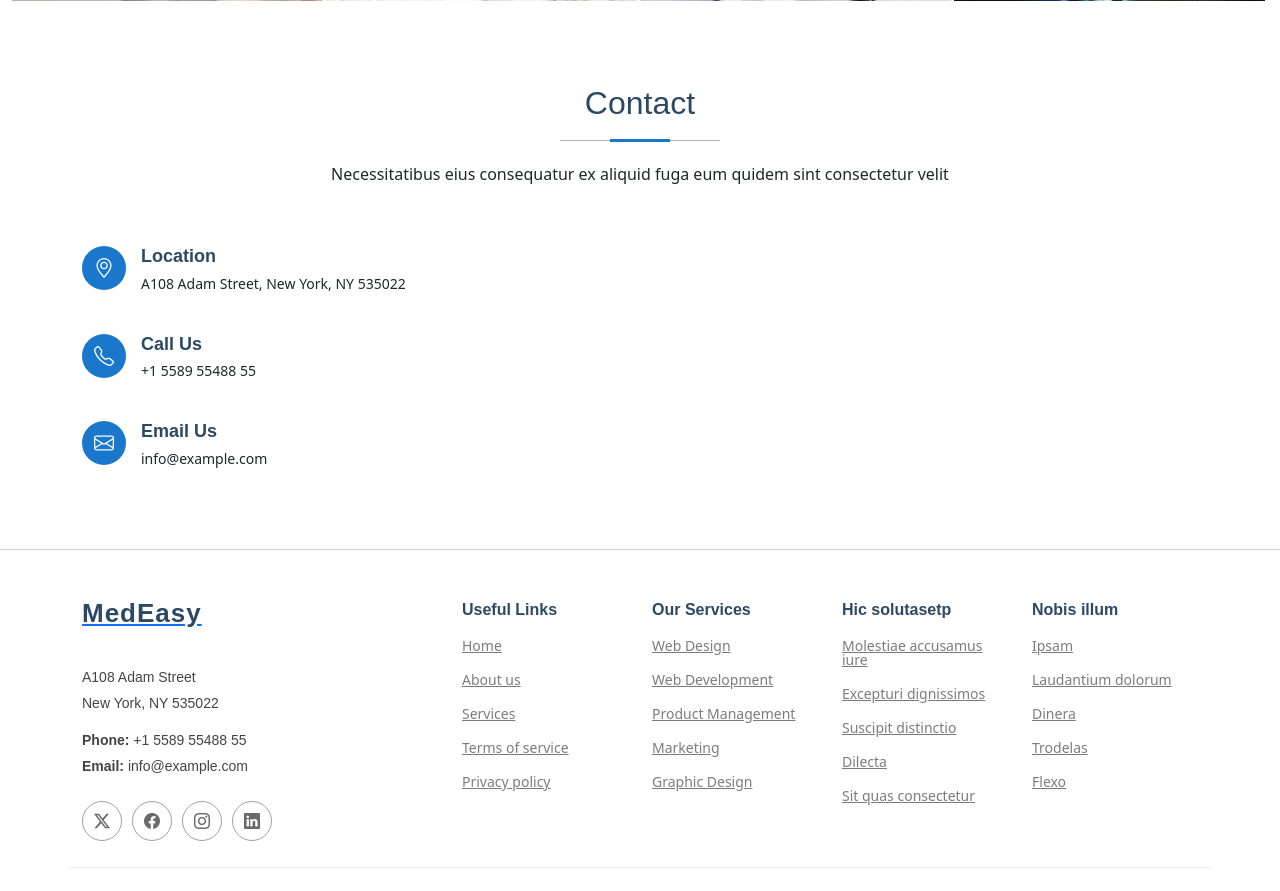
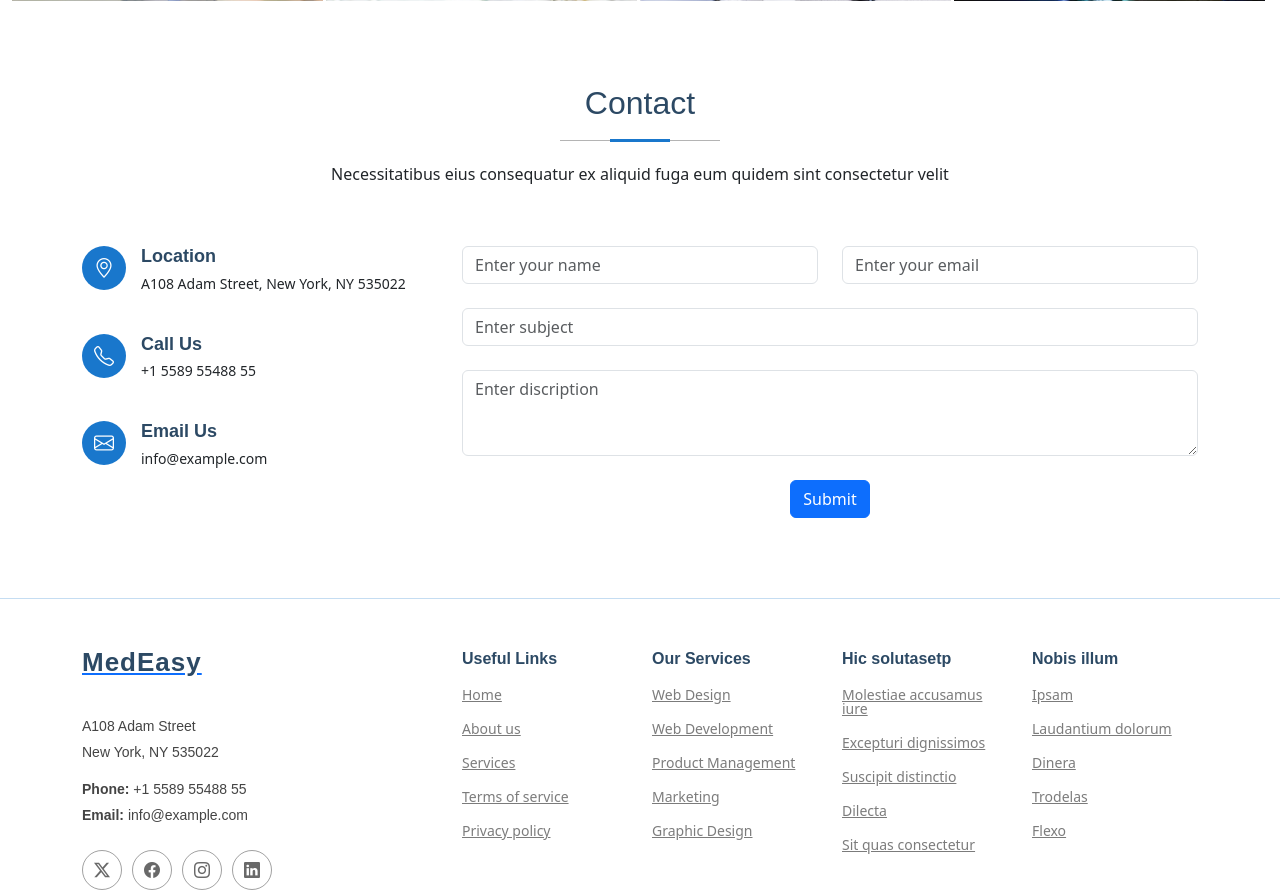
Before and after one commit to NilPatel14/MedEasy-Local, a Django app: page / in a window 1280 px wide. Shown: the part 4084-4975 px from the top of the page. Run offline with Django 5.2, Linux system fonts and the light colour scheme; some libraries are stand-ins or nearby versions.

Commit message:
contact form

```diff
--- /dev/null
+++ b/Template/common.html
@@ -0,0 +1,146 @@
+{% load static %}
+<!DOCTYPE html>
+<html lang="en">
+<head>
+    <meta charset="UTF-8">
+    <meta name="viewport" content="width=device-width, initial-scale=1.0">
+    <title>MedEasy</title>
+
+    <link rel="stylesheet" href="{% static 'style.css' %}">
+    <link href="https://cdn.jsdelivr.net/npm/bootstrap@5.3.3/dist/css/bootstrap.min.css" rel="stylesheet" integrity="sha384-QWTKZyjpPEjISv5WaRU9OFeRpok6YctnYmDr5pNlyT2bRjXh0JMhjY6hW+ALEwIH" crossorigin="anonymous">
+    <script src="https://cdn.jsdelivr.net/npm/bootstrap@5.3.3/dist/js/bootstrap.bundle.min.js" integrity="sha384-YvpcrYf0tY3lHB60NNkmXc5s9fDVZLESaAA55NDzOxhy9GkcIdslK1eN7N6jIeHz" crossorigin="anonymous"></script>
+    <link href="https://cdn.jsdelivr.net/npm/bootstrap-icons/font/bootstrap-icons.css" rel="stylesheet">
+    <script src="https://cdn.jsdelivr.net/npm/@srexi/purecounterjs/dist/purecounter_vanilla.js"></script>
+
+
+
+    <script src="https://kit.fontawesome.com/7763d0ea4c.js" crossorigin="anonymous"></script>
+    {% comment %} Javascript files {% endcomment %}
+
+</head>
+<body data-aos-easing="ease-in-out" data-aos-duration="600" data-aos-delay="0">
+    <div class="header sticky-top">
+        <nav class="navbar navbar-expand-lg">
+            <div class="container-fluid w-80">
+              <a class="navbar-brand text-white font" id="Logo" href="#">MedEasy</a>
+              <button class="navbar-toggler" type="button" data-bs-toggle="collapse" data-bs-target="#navbarNav" aria-controls="navbarNav" aria-expanded="false" aria-label="Toggle navigation">
+                <span class="navbar-toggler-icon"></span>
+              </button>
+              <div class="collapse navbar-collapse item-atend" id="navbarNav">
+                <ul class="navbar-nav">
+                  <li class="nav-item">
+                    <a class="nav-link text-white" href="#" role="button">Home</a>
+                  </li>
+                  <li class="nav-item">
+                    <a class="nav-link text-white" href="#about" role="button">About</a>
+                  </li>
+                  <li class="nav-item">
+                    <a class="nav-link text-white" href="#services" role="button">Service</a>
+                  </li>
+                  <li class="nav-item">
+                    <a class="nav-link text-white" href="#contact" role="button">Contact</a>
+                  </li>
+
+                </ul>
+              </div>
+            </div>
+                      <a class="btn btn-primary loginButton" href="#" role="button">Login</a>
+        </nav>
+    </div>
+
+{% block content %}
+
+{% endblock %}
+
+  {% comment %} Footer Section {% endcomment %}
+  <footer id="footer" class="footer light-background">
+
+    <div class="container footer-top">
+      <div class="row gy-4">
+        <div class="col-lg-4 col-md-6 footer-about">
+          <a href="index.html" class="logo d-flex align-items-center">
+            <span class="sitename">MedEasy</span>
+          </a>
+          <div class="footer-contact pt-3">
+            <p>A108 Adam Street</p>
+            <p>New York, NY 535022</p>
+            <p class="mt-3"><strong>Phone:</strong> <span>+1 5589 55488 55</span></p>
+            <p><strong>Email:</strong> <span>info@example.com</span></p>
+          </div>
+          <div class="social-links d-flex mt-4">
+            <a href=""><i class="bi bi-twitter-x"></i></a>
+            <a href=""><i class="bi bi-facebook"></i></a>
+            <a href=""><i class="bi bi-instagram"></i></a>
+            <a href=""><i class="bi bi-linkedin"></i></a>
+          </div>
+        </div>
+
+        <div class="col-lg-2 col-md-3 footer-links">
+          <h4>Useful Links</h4>
+          <ul>
+            <li><a href="#">Home</a></li>
+            <li><a href="#">About us</a></li>
+            <li><a href="#">Services</a></li>
+            <li><a href="#">Terms of service</a></li>
+            <li><a href="#">Privacy policy</a></li>
+          </ul>
+        </div>
+
+        <div class="col-lg-2 col-md-3 footer-links">
+          <h4>Our Services</h4>
+          <ul>
+            <li><a href="#">Web Design</a></li>
+            <li><a href="#">Web Development</a></li>
+            <li><a href="#">Product Management</a></li>
+            <li><a href="#">Marketing</a></li>
+            <li><a href="#">Graphic Design</a></li>
+          </ul>
+        </div>
+
+        <div class="col-lg-2 col-md-3 footer-links">
+          <h4>Hic solutasetp</h4>
+          <ul>
+            <li><a href="#">Molestiae accusamus iure</a></li>
+            <li><a href="#">Excepturi dignissimos</a></li>
+            <li><a href="#">Suscipit distinctio</a></li>
+            <li><a href="#">Dilecta</a></li>
+            <li><a href="#">Sit quas consectetur</a></li>
+          </ul>
+        </div>
+
+        <div class="col-lg-2 col-md-3 footer-links">
+          <h4>Nobis illum</h4>
+          <ul>
+            <li><a href="#">Ipsam</a></li>
+            <li><a href="#">Laudantium dolorum</a></li>
+            <li><a href="#">Dinera</a></li>
+            <li><a href="#">Trodelas</a></li>
+            <li><a href="#">Flexo</a></li>
+          </ul>
+        </div>
+
+      </div>
+    </div>
+
+    <div class="container copyright text-center mt-4">
+      <p>© <span>Copyright</span> <strong class="px-1 sitename">MedEasy</strong> <span>All Rights Reserved</span></p>
+      <div class="credits">
+        <!-- All the links in the footer should remain intact. -->
+        <!-- You can delete the links only if you've purchased the pro version. -->
+        <!-- Licensing information: https://bootstrapmade.com/license/ -->
+        <!-- Purchase the pro version with working PHP/AJAX contact form: [buy-url] -->
+        Designed by <a href="https://bootstrapmade.com/">BootstrapMade</a>
+      </div>
+    </div>
+
+  </footer>
+
+
+
+  <div id="preloader"></div>
+
+  <script src="https://cdn.jsdelivr.net/npm/aos@2.3.4/dist/aos.js"></script>
+
+    <script src="{% static 'js/script1.js' %}"></script>
+</body>
+</html>
--- a/Template/home.html
+++ b/Template/home.html
@@ -1,53 +1,8 @@
-{% load static %}
-<!DOCTYPE html>
-<html lang="en">
-<head>
-    <meta charset="UTF-8">
-    <meta name="viewport" content="width=device-width, initial-scale=1.0">
-    <title>MedEasy</title>
-
-    <link rel="stylesheet" href="{% static 'style.css' %}">
-    <link href="https://cdn.jsdelivr.net/npm/bootstrap@5.3.3/dist/css/bootstrap.min.css" rel="stylesheet" integrity="sha384-QWTKZyjpPEjISv5WaRU9OFeRpok6YctnYmDr5pNlyT2bRjXh0JMhjY6hW+ALEwIH" crossorigin="anonymous">
-    <script src="https://cdn.jsdelivr.net/npm/bootstrap@5.3.3/dist/js/bootstrap.bundle.min.js" integrity="sha384-YvpcrYf0tY3lHB60NNkmXc5s9fDVZLESaAA55NDzOxhy9GkcIdslK1eN7N6jIeHz" crossorigin="anonymous"></script>
-    <link href="https://cdn.jsdelivr.net/npm/bootstrap-icons/font/bootstrap-icons.css" rel="stylesheet">
-    <script src="https://cdn.jsdelivr.net/npm/@srexi/purecounterjs/dist/purecounter_vanilla.js"></script>
+  {% extends 'common.html' %}
+  {% load static %}
 
 
-
-    <script src="https://kit.fontawesome.com/7763d0ea4c.js" crossorigin="anonymous"></script>
-    {% comment %} Javascript files {% endcomment %}
-
-</head>
-<body data-aos-easing="ease-in-out" data-aos-duration="600" data-aos-delay="0">
-    <div class="header sticky-top">
-        <nav class="navbar navbar-expand-lg">
-            <div class="container-fluid w-80">
-              <a class="navbar-brand text-white font" id="Logo" href="#">MedEasy</a>
-              <button class="navbar-toggler" type="button" data-bs-toggle="collapse" data-bs-target="#navbarNav" aria-controls="navbarNav" aria-expanded="false" aria-label="Toggle navigation">
-                <span class="navbar-toggler-icon"></span>
-              </button>
-              <div class="collapse navbar-collapse item-atend" id="navbarNav">
-                <ul class="navbar-nav">
-                  <li class="nav-item">
-                    <a class="nav-link text-white" href="#" role="button">Home</a>
-                  </li>
-                  <li class="nav-item">
-                    <a class="nav-link text-white" href="#about" role="button">About</a>
-                  </li>
-                  <li class="nav-item">
-                    <a class="nav-link text-white" href="#services" role="button">Service</a>
-                  </li>
-                  <li class="nav-item">
-                    <a class="nav-link text-white" href="#contact" role="button">Contact</a>
-                  </li>
-
-                </ul>
-              </div>
-            </div>
-                      <a class="btn btn-primary loginButton" href="#" role="button">Login</a>
-        </nav>
-    </div>
-
+  {% block content %}
   <main>
     <section id="hero" class="hero section light-background">
 
@@ -503,103 +458,43 @@
 
           </div>
 
+
+
+          <div class="col-lg-8">
+
+            <form method="post">
+            <div class="row gy-4">
+                {% csrf_token %}
+                {% if contactForm %}
+
+
+                  <div class="col-md-6">
+                    {{contactForm.contact_name}}
+                  </div>
+                  <div class="col-md-6">
+                    {{contactForm.contact_email}}
+                  </div>
+                  <div class="col-md-12">
+                    {{contactForm.contact_subject}}
+                  </div>
+                  <div class="col-md-12">
+                    {{contactForm.contact_dis}}
+                  </div>
+                {% endif %}
+
+                <div class="col-md-12 text-center">
+                  <button type="submit" class="btn btn-primary">Submit</button>
+                </div>
+            </div>
+              </form>
+
+          </div><!-- End Contact Form -->
+
         </div>
+
 
       </div>
 
     </section><!-- /Contact Section -->
   </main>
-
-
-  {% comment %} Footer Section {% endcomment %}
-  <footer id="footer" class="footer light-background">
-
-    <div class="container footer-top">
-      <div class="row gy-4">
-        <div class="col-lg-4 col-md-6 footer-about">
-          <a href="index.html" class="logo d-flex align-items-center">
-            <span class="sitename">MedEasy</span>
-          </a>
-          <div class="footer-contact pt-3">
-            <p>A108 Adam Street</p>
-            <p>New York, NY 535022</p>
-            <p class="mt-3"><strong>Phone:</strong> <span>+1 5589 55488 55</span></p>
-            <p><strong>Email:</strong> <span>info@example.com</span></p>
-          </div>
-          <div class="social-links d-flex mt-4">
-            <a href=""><i class="bi bi-twitter-x"></i></a>
-            <a href=""><i class="bi bi-facebook"></i></a>
-            <a href=""><i class="bi bi-instagram"></i></a>
-            <a href=""><i class="bi bi-linkedin"></i></a>
-          </div>
-        </div>
-
-        <div class="col-lg-2 col-md-3 footer-links">
-          <h4>Useful Links</h4>
-          <ul>
-            <li><a href="#">Home</a></li>
-            <li><a href="#">About us</a></li>
-            <li><a href="#">Services</a></li>
-            <li><a href="#">Terms of service</a></li>
-            <li><a href="#">Privacy policy</a></li>
-          </ul>
-        </div>
-
-        <div class="col-lg-2 col-md-3 footer-links">
-          <h4>Our Services</h4>
-          <ul>
-            <li><a href="#">Web Design</a></li>
-            <li><a href="#">Web Development</a></li>
-            <li><a href="#">Product Management</a></li>
-            <li><a href="#">Marketing</a></li>
-            <li><a href="#">Graphic Design</a></li>
-          </ul>
-        </div>
-
-        <div class="col-lg-2 col-md-3 footer-links">
-          <h4>Hic solutasetp</h4>
-          <ul>
-            <li><a href="#">Molestiae accusamus iure</a></li>
-            <li><a href="#">Excepturi dignissimos</a></li>
-            <li><a href="#">Suscipit distinctio</a></li>
-            <li><a href="#">Dilecta</a></li>
-            <li><a href="#">Sit quas consectetur</a></li>
-          </ul>
-        </div>
-
-        <div class="col-lg-2 col-md-3 footer-links">
-          <h4>Nobis illum</h4>
-          <ul>
-            <li><a href="#">Ipsam</a></li>
-            <li><a href="#">Laudantium dolorum</a></li>
-            <li><a href="#">Dinera</a></li>
-            <li><a href="#">Trodelas</a></li>
-            <li><a href="#">Flexo</a></li>
-          </ul>
-        </div>
-
-      </div>
-    </div>
-
-    <div class="container copyright text-center mt-4">
-      <p>© <span>Copyright</span> <strong class="px-1 sitename">MedEasy</strong> <span>All Rights Reserved</span></p>
-      <div class="credits">
-        <!-- All the links in the footer should remain intact. -->
-        <!-- You can delete the links only if you've purchased the pro version. -->
-        <!-- Licensing information: https://bootstrapmade.com/license/ -->
-        <!-- Purchase the pro version with working PHP/AJAX contact form: [buy-url] -->
-        Designed by <a href="https://bootstrapmade.com/">BootstrapMade</a>
-      </div>
-    </div>
-
-  </footer>
-
-
-
-  <div id="preloader"></div>
-
-  <script src="https://cdn.jsdelivr.net/npm/aos@2.3.4/dist/aos.js"></script>
-
-    <script src="{% static 'js/script1.js' %}"></script>
-</body>
-</html>
+{% endblock %}
--- a/authorization/admin.py
+++ b/authorization/admin.py
@@ -1,3 +1,6 @@
 from django.contrib import admin
+from .models import *
 
+
+admin.site.register(ContactModel)
 # Register your models here.
--- a/authorization/forms.py
+++ b/authorization/forms.py
@@ -1,2 +1,44 @@
-from django.forms import *
+from django import forms
 from .models import *
+
+
+class Contact_Form(forms.ModelForm):
+    contact_name = forms.CharField(widget=forms.TextInput(attrs={
+        'class' : 'form-control',
+        'placeholder': 'Enter your name'
+    }))
+    contact_email = forms.EmailField(widget=forms.EmailInput(attrs={
+        'class' : 'form-control',
+        'placeholder': 'Enter your email'
+    }))
+    contact_subject = forms.CharField(widget=forms.TextInput(attrs={
+        'class' : 'form-control',
+        'placeholder': 'Enter subject'
+    }))
+    contact_dis = forms.CharField(widget=forms.Textarea(attrs={
+        'class' : 'form-control',
+        'placeholder': 'Enter discription',
+        'rows': 3
+    }))
+    class Meta:
+        fields = [field.name for field in ContactModel._meta.fields if field.name != 'contact_id']
+        model = ContactModel
+        # widgets = {
+        #     'contact_name': forms.TextInput(attrs={
+        #         'class': 'form-control',
+        #         'placeholder': 'Enter your name'
+        #     }),
+        #     'contact_email': forms.EmailInput(attrs={
+        #         'class': 'form-control',
+        #         'placeholder': 'Enter your email'
+        #     }),
+        #     'contact_subjet': forms.TextInput(attrs={
+        #         'class': 'form-control',
+        #         'placeholder': 'Enter subject'
+        #     }),
+        #     'contact_dis': forms.Textarea(attrs={
+        #         'class': 'form-control',
+        #         'placeholder': 'Enter description',
+        #         'rows': 3
+        #     }),
+        # }
--- a/authorization/views.py
+++ b/authorization/views.py
@@ -1,5 +1,18 @@
 from django.shortcuts import render
+from .models import *
+from .forms import *
+from django.contrib import messages
+
 
 # Create your views here.
 def home(request):
-    return render(request,"home.html")
+    if(request.method == "POST"):
+        contactForm = Contact_Form(request.POST)
+        if contactForm.is_valid():
+            contactForm.save()
+            messages.success(request,"Your message has been sent successfully.")
+        else:
+            messages.error(request,"Enter valid data")
+    else:
+        contactForm = Contact_Form()
+    return render(request,"home.html",{"contactForm" : contactForm})
--- a/static/style.css
+++ b/static/style.css
@@ -30,7 +30,8 @@ section{
   }
 
 .navbar {
-    background-color: #023b6d;
+    /* background-color: #023b6d; */
+    background-color: #1977CA;
     display: flex;
     justify-content: space-between;
 }
```
Also changed, not shown: authorization/models.py (+10 -0 lines), authorization/migrations/0001_initial.py (added), authorization/migrations/0002_alter_contactmodel_contact_id.py (added), authorization/migrations/0003_alter_contactmodel_contact_id.py (added).
